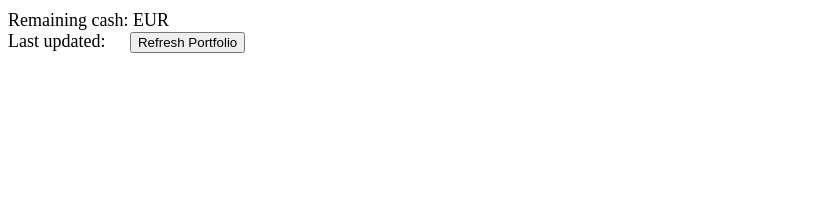
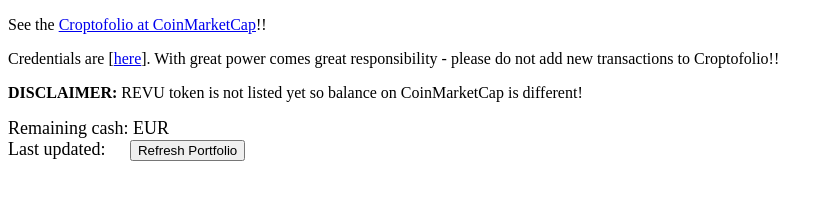
Before and after one commit to cropto-fond/portfolio-tracker, a plain HTML site: page index.html in a window 1280 px wide. Shown: the whole page, without its empty margins (0-833 px from the left). Drawn offline with Linux system fonts and the light colour scheme; no server answers.

Commit message:
added link to CoinMarketCap and to credentials for it.

```diff
--- a/index.html
+++ b/index.html
@@ -3,7 +3,7 @@
 <head>
   <meta charset='utf-8'>
   <meta http-equiv='X-UA-Compatible' content='IE=edge'>
-  <title>Cropto Fond</title>
+  <title>Croptofolio</title>
   <meta name='viewport' content='width=device-width, initial-scale=1'>
   <link rel='stylesheet' type='text/css' media='screen' href='main.css'>
   <link rel="icon" href="resources/icon/cropto-fond.ico">
@@ -11,6 +11,13 @@
   <script src='main.js'></script>
 </head>
 <body onload="main()">
+    <div>
+        <p>See the <a href="https://coinmarketcap.com/portfolio-tracker" target="_blank" rel="noopener noreferrer">Croptofolio at CoinMarketCap</a>!!</p>
+        <p>Credentials are [<a
+            href="https://discord.com/channels/820398254071742535/820417098207330314/828699780687069196"
+            target="_blank" rel="noopener noreferrer">here</a>]. With great power comes great responsibility - please do not add new transactions to Croptofolio!!</p>
+            <p><b>DISCLAIMER:</b> REVU token is not listed yet so balance on CoinMarketCap is different!</p>
+    </div>
     <div id="portfolio"></div>
     <div id="footer">
         Remaining cash: <span id="remainingToInvest"></span> EUR
```
Lines whose indentation alone changed are shown as unchanged.
